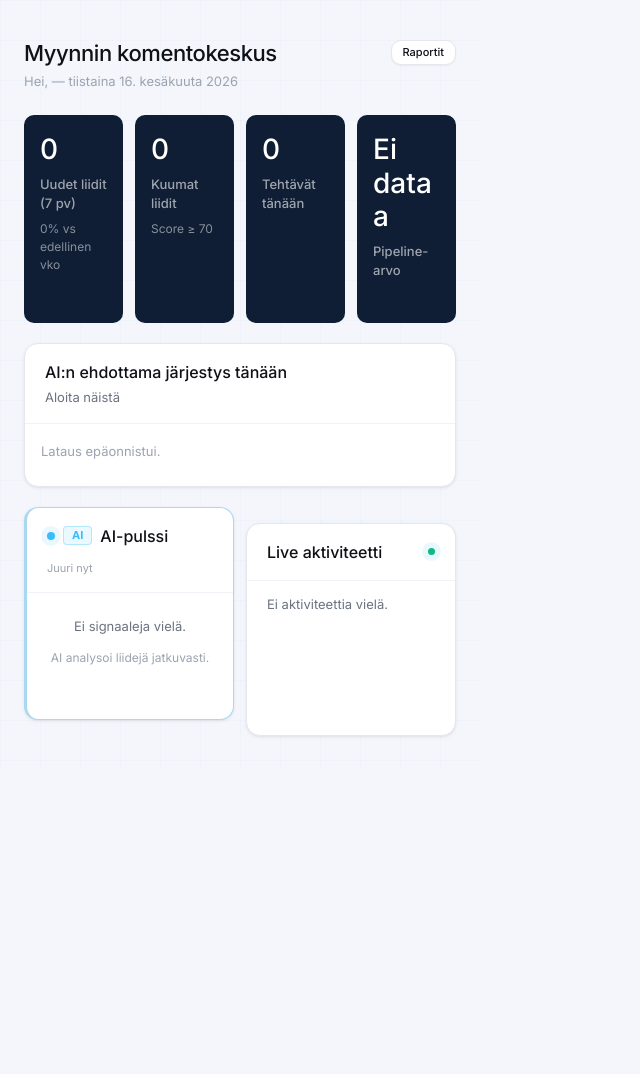
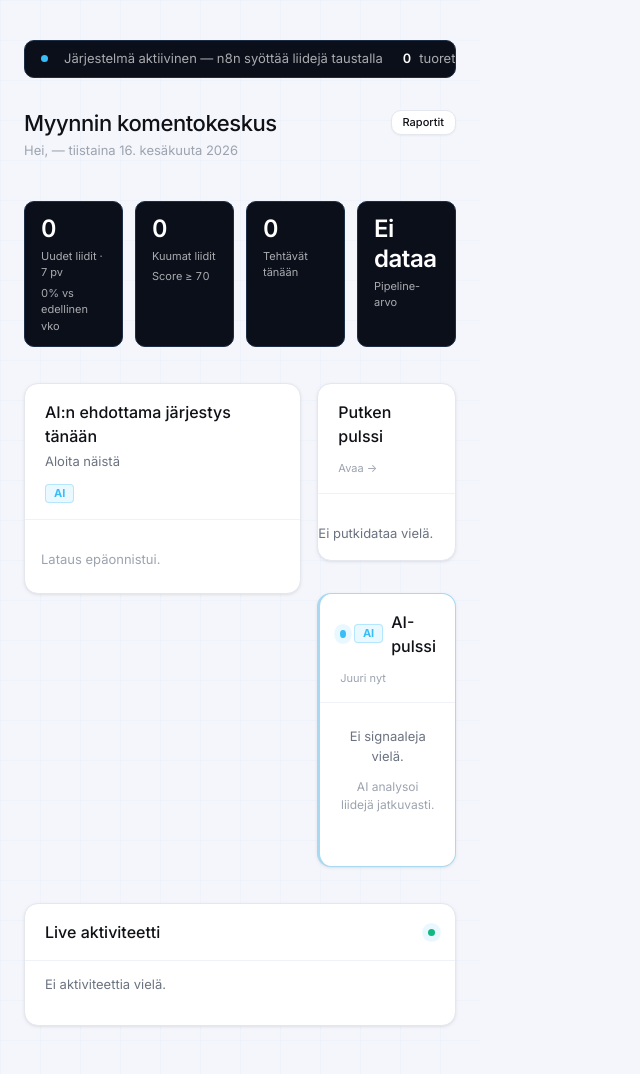
Before and after one commit to flowlyconnect-debug/flowleads-crm, a Python web app: template app/templates/analytics/dashboard.html in a window 1280 px wide. Shown: the whole page, without its empty margins (0-640 px from the left). Before the commit the page ends 738 px from the top, so only its background shows below. Run offline with Jinja, Linux system fonts and the light colour scheme; the template is opened without the code that fills it, so the values that code supplies are empty.

Commit message:
Restructure dashboard layout with Mission Control phase 2 zones and pipeline pulse panel.
Co-authored-by: Cursor <cursoragent@cursor.com>

```diff
--- a/app/static/css/dashboard.css
+++ b/app/static/css/dashboard.css
@@ -882,3 +882,34 @@
   .mc-elevate:hover, .mc-pressable:active { transform: none; }
 }
 /* === MISSION CONTROL scaffold loppuu === */
+
+/* ============================================================
+   MISSION CONTROL — vaihe 2: layout-liima (additiivinen)
+   Vain olemassa olevia tokeneita. Ei värimuutoksia, ei poistoja.
+   ============================================================ */
+.mc-zone-ticker { margin-bottom: var(--space-4); }
+.mc-kpi-band { margin-bottom: var(--space-5); }
+.mc-grid { margin-bottom: var(--space-5); }
+
+.mc-instrument { min-height: 92px; }
+.mc-instrument__trend { color: var(--sidebar-text); }
+
+.mc-grid__main > .card, .mc-grid__side > .card { height: auto; }
+.mc-grid__main { min-width: 0; }
+
+.ai-worklist-card .card-header.mc-panel__header,
+.mc-pulse-card .card-header.mc-panel__header { display: flex; align-items: flex-start; justify-content: space-between; gap: var(--space-3); }
+
+/* Putken pulssi */
+.mc-pulse-stages { display: flex; flex-direction: column; gap: var(--space-3); padding: var(--space-1) 0 2px; }
+.mc-pulse-stage { display: flex; flex-direction: column; gap: 5px; }
+.mc-pulse-stage__head { display: flex; align-items: center; gap: var(--space-2); }
+.mc-pulse-stage__dot { width: 8px; height: 8px; border-radius: var(--radius-full); flex: none; }
+.mc-pulse-stage__name { flex: 1; font-size: var(--font-size-sm); color: var(--color-text-secondary); }
+.mc-pulse-stage__count { font-size: var(--font-size-sm); font-weight: var(--font-weight-semibold); color: var(--color-text-primary); font-variant-numeric: tabular-nums; }
+.mc-pulse-stage__bar { height: 4px; background: var(--color-border-light); border-radius: var(--radius-full); overflow: hidden; }
+.mc-pulse-stage__fill { height: 100%; border-radius: var(--radius-full); min-width: 2px; }
+
+/* Live aktiviteetti täysleveänä */
+.mc-zone-bottom .activity-stream { max-height: 340px; }
+/* === MISSION CONTROL vaihe 2 loppuu === */
--- a/app/templates/dashboard/index.html
+++ b/app/templates/dashboard/index.html
@@ -31,33 +31,33 @@
 
 {% set org_q = {'organization_id': organization_id} if current_user.is_superadmin() and organization_id else {} %}
 
-<div class="dashboard-page dashboard-command-center" id="dashboard-command-center"
+<div class="dashboard-page dashboard-command-center mc-dashboard" id="dashboard-command-center"
      data-activity-feed='{{ activity_feed | tojson }}'
      data-org-query='{{ org_q | tojson }}'>
 
+  {# Vyöhyke: telemetria-virta / ticker (sulauttaa toimintohälytykset) #}
+  <div class="mc-ticker mc-zone-ticker" role="status" aria-label="Telemetria-virta">
+    <span class="mc-ticker__dot" aria-hidden="true"></span>
+    <div class="mc-ticker__track">
       {% if alert_ns.count > 0 %}
-  <div class="alert-strip" id="alertStrip">
-    <div class="alert-strip-inner">
-      <span class="alert-strip-icon" aria-hidden="true">⚡</span>
-      <span class="alert-strip-text">
-        <strong>{{ alert_ns.count }} toimintoa odottaa:</strong>
+      <span class="mc-ticker__item"><strong>{{ alert_ns.count }}</strong> toimintoa odottaa</span>
       {% if tasks_overdue_count > 0 %}
-        <a href="{{ url_for('tasks.list_tasks', tab='overdue', **org_q) }}" class="alert-link">{{ tasks_overdue_count }} tehtävää myöhässä</a>
+      <span class="mc-ticker__item"><a class="alert-link" href="{{ url_for('tasks.list_tasks', tab='overdue', **org_q) }}">{{ tasks_overdue_count }} tehtävää myöhässä</a></span>
       {% endif %}
-        {% if tasks_overdue_count > 0 and (open_proposals_count > 0 or form_submissions_today > 0) %} · {% endif %}
       {% if open_proposals_count > 0 %}
-        <a href="{{ url_for('proposals.list_proposals', **org_q) }}" class="alert-link">{{ open_proposals_count }} avointa tarjousta</a>
+      <span class="mc-ticker__item"><a class="alert-link" href="{{ url_for('proposals.list_proposals', **org_q) }}">{{ open_proposals_count }} avointa tarjousta</a></span>
       {% endif %}
-        {% if open_proposals_count > 0 and form_submissions_today > 0 %} · {% endif %}
       {% if form_submissions_today > 0 %}
-        <a href="{{ url_for('forms.list_forms', **org_q) }}" class="alert-link">{{ form_submissions_today }} lomakelähetystä tänään</a>
+      <span class="mc-ticker__item"><a class="alert-link" href="{{ url_for('forms.list_forms', **org_q) }}">{{ form_submissions_today }} lomakelähetystä tänään</a></span>
       {% endif %}
-      </span>
-      <button type="button" class="alert-strip-close" onclick="closeAlertStrip()" aria-label="Sulje hälytys">✕</button>
+      {% else %}
+      <span class="mc-ticker__item">Järjestelmä aktiivinen — n8n syöttää liidejä taustalla</span>
+      {% endif %}
+      <span class="mc-ticker__item"><strong>{{ activity_feed | length }}</strong> tuoretta tapahtumaa</span>
     </div>
   </div>
-  {% endif %}
 
+  {# Vyöhyke: komento-otsikko #}
   <header class="page-header command-header">
     <div>
       <h1>Myynnin komentokeskus</h1>
@@ -81,44 +81,40 @@
     </div>
   </header>
 
-  <section class="dashboard-row-1" aria-label="Keskeiset mittarit">
-    <div class="metric-card metric-card-dark">
-      <div class="metric-card-inner">
-        <div class="metric-value" id="metricNewLeads">0</div>
-        <div class="metric-label">Uudet liidit (7 pv)</div>
-        <div class="metric-sub" id="metricNewLeadsTrend">0% vs edellinen vko</div>
+  {# Vyöhyke: KPI / instrumentti-band #}
+  <section class="mc-kpi-band" aria-label="Keskeiset mittarit">
+    <div class="mc-instrument mc-interactive">
+      <div class="mc-instrument__value" id="metricNewLeads">0</div>
+      <div class="mc-instrument__label">Uudet liidit · 7 pv</div>
+      <div class="mc-instrument__trend" id="metricNewLeadsTrend">0% vs edellinen vko</div>
     </div>
+    <div class="mc-instrument mc-interactive">
+      <div class="mc-instrument__value" id="metricHotLeads">0</div>
+      <div class="mc-instrument__label">Kuumat liidit</div>
+      <div class="mc-instrument__trend">Score ≥ 70</div>
     </div>
-    <div class="metric-card metric-card-dark">
-      <div class="metric-card-inner">
-        <div class="metric-value" id="metricHotLeads">0</div>
-        <div class="metric-label">Kuumat liidit</div>
-        <div class="metric-sub">Score ≥ 70</div>
+    <div class="mc-instrument mc-interactive">
+      <div class="mc-instrument__value" id="metricTasksToday">0</div>
+      <div class="mc-instrument__label">Tehtävät tänään</div>
+      <div class="mc-instrument__trend" id="metricTasksOverdue"></div>
     </div>
-    </div>
-    <div class="metric-card metric-card-dark">
-      <div class="metric-card-inner">
-        <div class="metric-value" id="metricTasksToday">0</div>
-        <div class="metric-label">Tehtävät tänään</div>
-        <div class="metric-sub" id="metricTasksOverdue"></div>
-      </div>
-    </div>
-    <div class="metric-card metric-card-dark">
-      <div class="metric-card-inner">
-        <div class="metric-value" id="metricPipelineValue">Ei dataa</div>
-        <div class="metric-label">Pipeline-arvo</div>
-        <div class="metric-sub">&nbsp;</div>
-      </div>
+    <div class="mc-instrument mc-interactive">
+      <div class="mc-instrument__value" id="metricPipelineValue">Ei dataa</div>
+      <div class="mc-instrument__label">Pipeline-arvo</div>
+      <div class="mc-instrument__trend">&nbsp;</div>
     </div>
   </section>
 
-  <section class="dashboard-row-2">
-    <div class="card ai-worklist-card" id="aiWorklistCard">
-      <div class="card-header">
+  {# Vyöhyke: pääalue — AI-monitori (sankari) vasemmalle, oikea sarake #}
+  <div class="mc-grid">
+    <div class="mc-grid__main">
+      <div class="card ai-worklist-card mc-panel--hero mc-interactive mc-elevate" id="aiWorklistCard">
+        <div class="card-header mc-panel__header">
           <div>
             <span class="card-title">AI:n ehdottama järjestys tänään</span>
             <p class="ai-worklist-subtitle">Aloita näistä</p>
           </div>
+          <span class="ai-badge" aria-hidden="true">AI</span>
         </div>
         <div class="ai-worklist-body ai-worklist-loading" id="aiWorklistBody">
           <div class="ai-worklist-skeleton-line"></div>
@@ -126,10 +122,33 @@
           <div class="ai-worklist-skeleton-line"></div>
         </div>
       </div>
-  </section>
+    </div>
 
-  <section class="dashboard-row-3">
-    <div class="card ai-pulse-card">
+    <div class="mc-grid__side">
+      {# Putken pulssi — SSR pipeline_stages #}
+      <div class="card mc-pulse-card mc-interactive">
+        <div class="card-header mc-panel__header">
+          <span class="card-title">Putken pulssi</span>
+          <a class="ai-pulse-header-time" href="{{ url_for('leads.pipeline', **org_q) }}">Avaa →</a>
+        </div>
+        <div class="mc-pulse-stages">
+          {% for s in pipeline_stages %}
+          <div class="mc-pulse-stage">
+            <div class="mc-pulse-stage__head">
+              <span class="mc-pulse-stage__dot" style="background-color: {{ s.color }}"></span>
+              <span class="mc-pulse-stage__name">{{ s.name }}</span>
+              <span class="mc-pulse-stage__count">{{ s.count }}</span>
+            </div>
+            <div class="mc-pulse-stage__bar"><div class="mc-pulse-stage__fill" style="width: {{ s.percentage }}%; background-color: {{ s.color }}"></div></div>
+          </div>
+          {% else %}
+          <div class="dashboard-empty dashboard-empty--compact">Ei putkidataa vielä.</div>
+          {% endfor %}
+        </div>
+      </div>
+
+      {# AI-pulssi — olemassa oleva SSR-syöte #}
+      <div class="card ai-pulse-card mc-interactive">
         <div class="card-header">
           <div class="ai-pulse-header-title">
             <div class="ai-pulse-indicator" aria-hidden="true"></div>
@@ -180,7 +199,11 @@
           {% endif %}
         </div>
       </div>
-    <div class="card activity-stream-card">
+    </div>
+  </div>
+
+  {# Vyöhyke: live aktiviteetti — täysleveä #}
+  <div class="card activity-stream-card mc-zone-bottom mc-interactive">
     <div class="card-header">
       <span class="card-title">Live aktiviteetti</span>
       <span class="activity-live-dot" aria-hidden="true" title="Live"></span>
@@ -211,7 +234,6 @@
       {% endfor %}
     </div>
   </div>
-  </section>
 </div>
 <input type="hidden" id="csrf-token" value="{{ csrf_token() }}">
 {% endif %}
```
Lines whose indentation alone changed are shown as unchanged.
